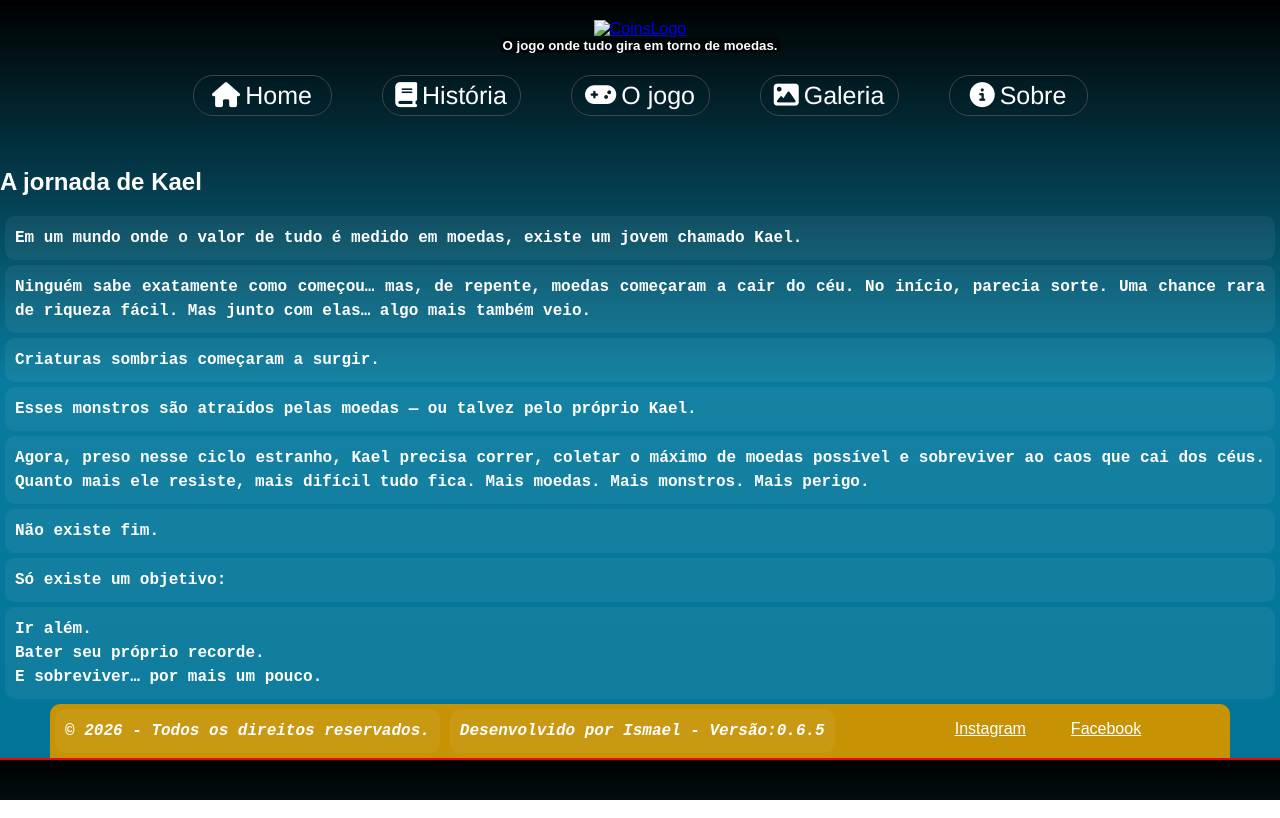
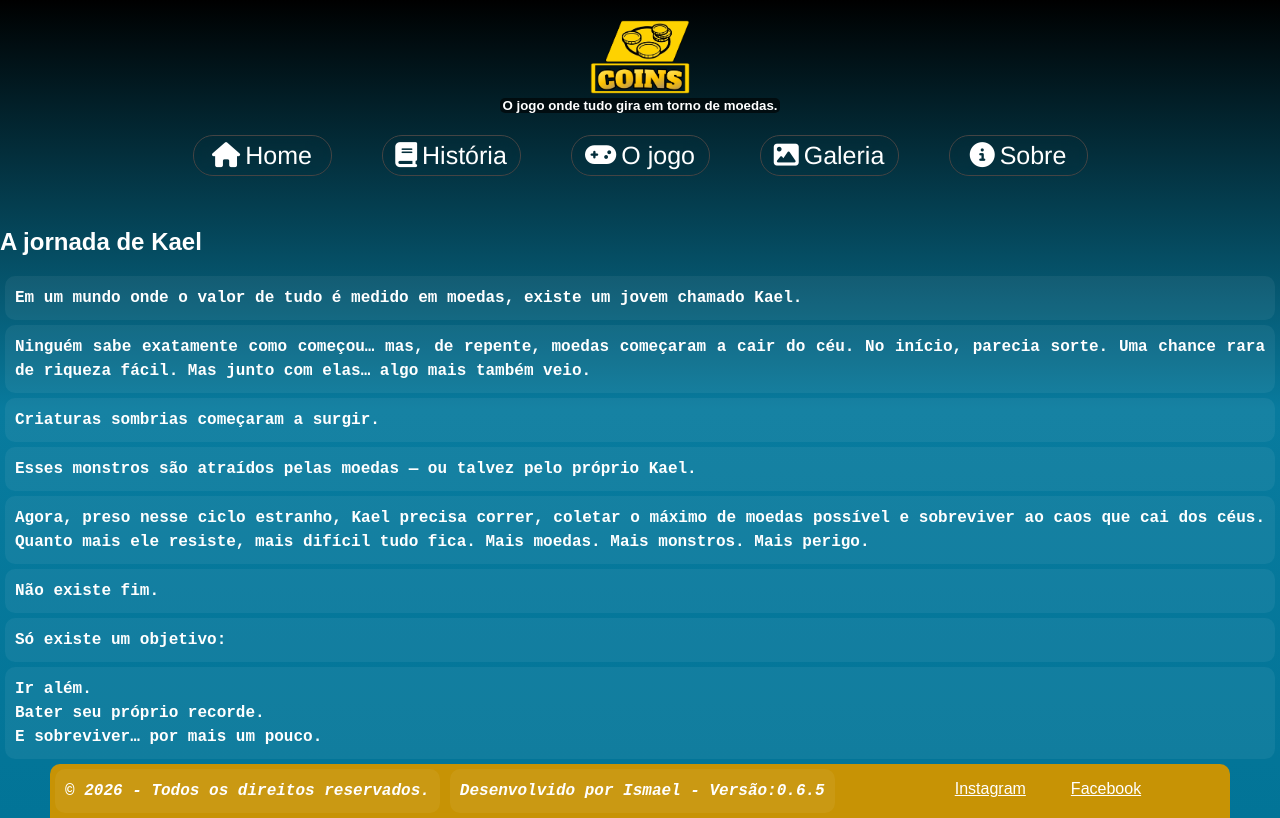
Before and after one commit to EnderSkater/Coins-Website, a plain HTML site: page historia.html in a window 1280 px wide. Drawn offline with Linux system fonts and the light colour scheme.

Commit message:
Update historia.html

```diff
--- a/historia.html
+++ b/historia.html
@@ -12,7 +12,7 @@
     <script src="https://kit.fontawesome.com/8165c50b74.js" crossorigin="anonymous"></script>
     <header>
         <a href="index.html" title="Coins">
-            <img src="imagens/logo/logosite.png" alt="CoinsLogo">
+            <img src="logosite.png" alt="CoinsLogo">
         </a>
         <h5>O jogo onde tudo gira em torno de moedas.</h5>
 
```
